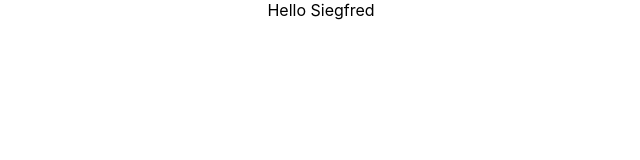
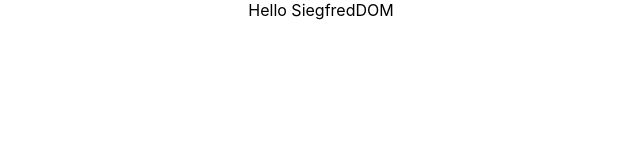
Before and after one commit to siegfred14/reactStudy, a React (Create React App) app: page / in a window 1280 px wide. Shown: the top 160 px of the page, without its empty margins (319-959 px from the left). Built offline with nearby package versions, Linux system fonts and the light colour scheme.

Commit message:
setting a default value to your context

```diff
--- a/src/App.js
+++ b/src/App.js
@@ -40,9 +40,9 @@ import { UserProvider } from "./components/userContext";
 function App() {
   return (
     <div className="App">
-      <UserProvider value="Siegfred">
-        <ComponentC />
-      </UserProvider>
+      {/* <UserProvider value="Siegfred"> */}
+      <ComponentC />
+      {/* </UserProvider> */}
       {/* <Counter2>
         {(count, incrementCount) => (
           <ClickCounterTwo count={count} incrementCount={incrementCount} />
--- a/src/components/userContext.js
+++ b/src/components/userContext.js
@@ -2,7 +2,7 @@ import React from "react";
 import { createContext } from "react/cjs/react.production.min";
 
 // 1. Create the context
-const UserContext = React.createContext();
+const UserContext = React.createContext("SiegfredDOM");
 
 // every context Object, created using the createContext() comes with a "provider" and a "consumer" react component
 // changing them to more readeable names, we have...
```
